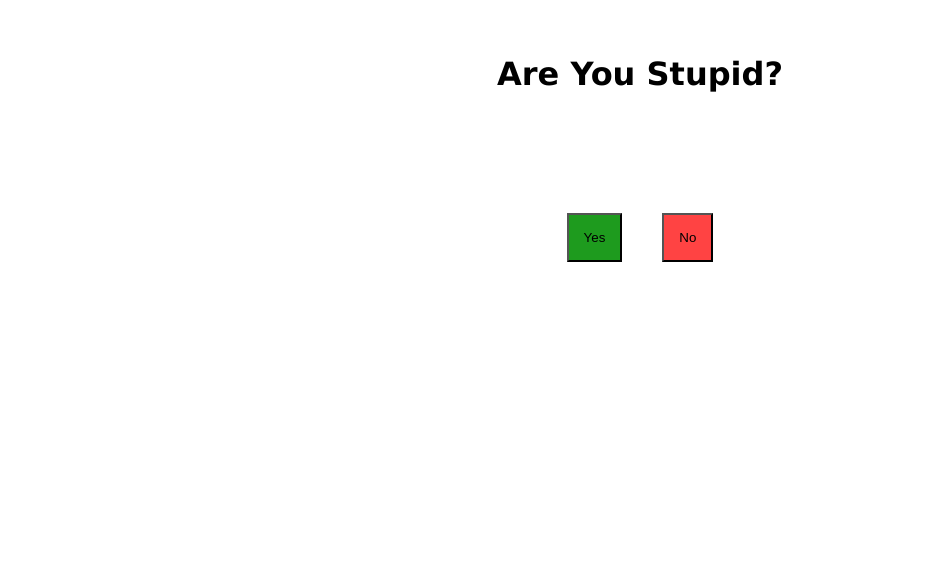
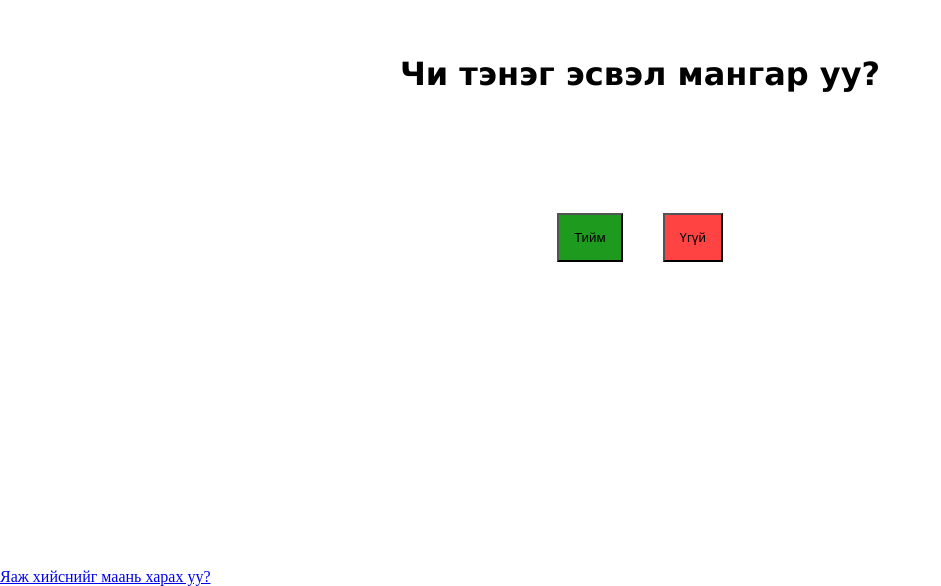
Before and after one commit to dotNameMush/munguu-fun-js, a plain HTML site: page index.html in a window 1280 px wide. Shown: the part 232-818 px from the top of the page, without its empty margins (0-941 px from the left). Drawn offline with Linux system fonts and the light colour scheme.

Commit message:
added youtube link

```diff
--- a/assets/css/style.css
+++ b/assets/css/style.css
@@ -28,3 +28,6 @@ button {
   background-color: rgb(255, 67, 67);
   position: relative;
 }
+.youtube {
+  margin-top: 2000rem;
+}
--- a/assets/js/main.js
+++ b/assets/js/main.js
@@ -6,4 +6,5 @@ function no(){
 }
 function yes(){
     document.getElementById('h1').innerHTML = "I thought so!😂😂😂";
+
 }
--- a/index.html
+++ b/index.html
@@ -4,21 +4,23 @@
     <meta charset="UTF-8">
     <meta http-equiv="X-UA-Compatible" content="IE=edge">
     <meta name="viewport" content="width=device-width, initial-scale=1.0">
-    <title>Are you stupid?</title>
+    <title>Чи тэнэг үү?</title>
     <!-- CSS -->
     <link rel="stylesheet" href="assets/css/style.css">
 </head>
 <body>
     <div class="container">
         <div>
-            <h1 id="h1">Are You Stupid?</h1>
+            <h1 id="h1">Чи тэнэг эсвэл мангар уу?</h1>
             <div class="buttons">
-                <button class="yes" onclick="yes()">Yes</button>
-                <button class="no" id="no" onclick="no()">No</button>
+                <button class="yes" onclick="yes()">Тийм</button>
+                <button class="no" id="no" onclick="no()">Үгүй</button>
             </div>
+
         </div>
 
     </div>
+    <a class="youtube" href="https://www.youtube.com/watch?v=kj9qk8UZsKw">Яаж хийснийг маань харах уу?</a>
     <script src="assets/js/main.js"></script>
 </body>
 </html>
```
